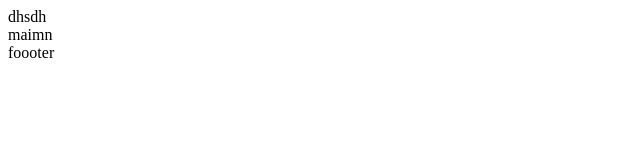
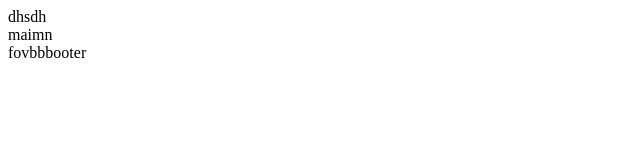
Before and after one commit to shangcheng199/xz2, a plain HTML site: page index.html in a window 1280 px wide. Shown: the full height of the page, 0-640 px from the left. Drawn offline with Linux system fonts and the light colour scheme.

Commit message:
对项目进行了修改

```diff
--- a/index.html
+++ b/index.html
@@ -7,7 +7,7 @@
 	<body>
 	  <div class="header">dhsdh</div>
 	  <div class="main">maimn</div>
-	  <div class="footer">foooter</div>
+	  <div class="footer">fovbbbooter</div>
 
 	</body>
 
```
Also changed, not shown: img/壁纸 - 副本.jpg (deleted), img/壁纸.jpg (deleted), 1 other file.
